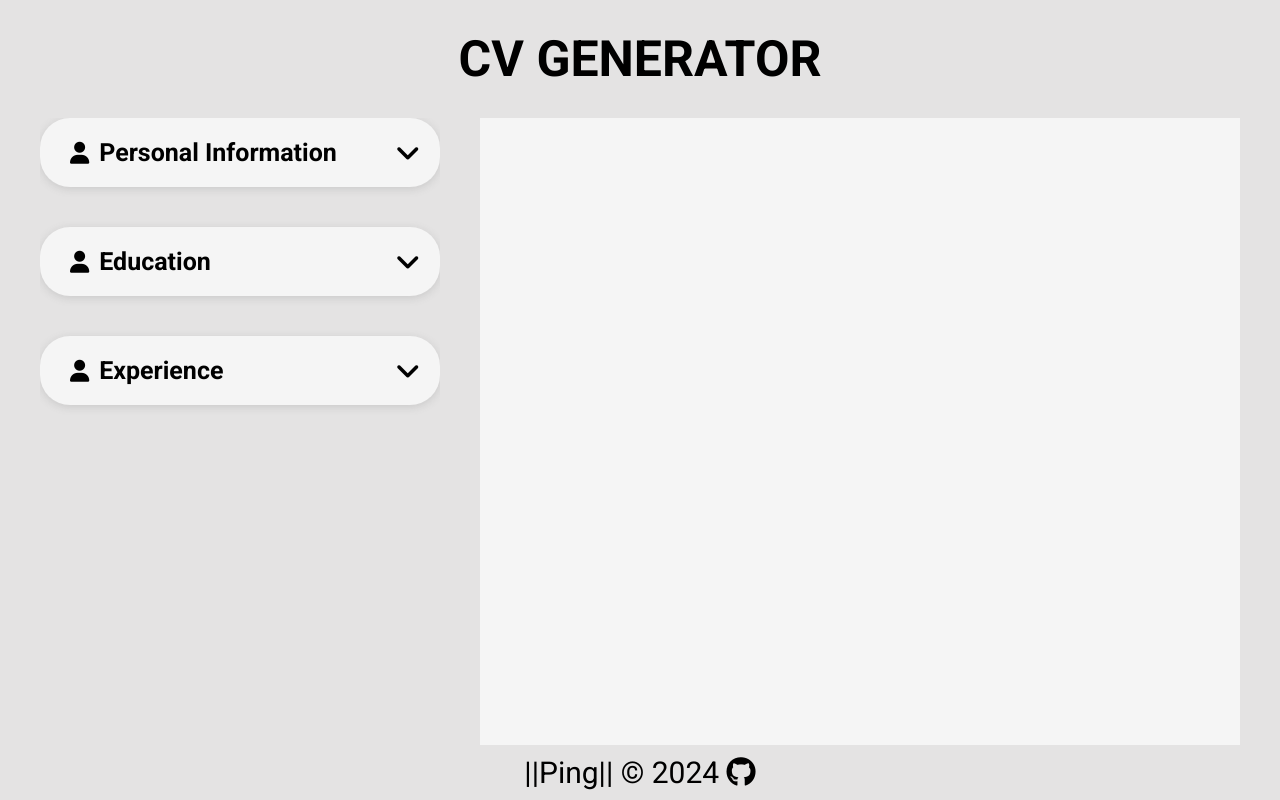
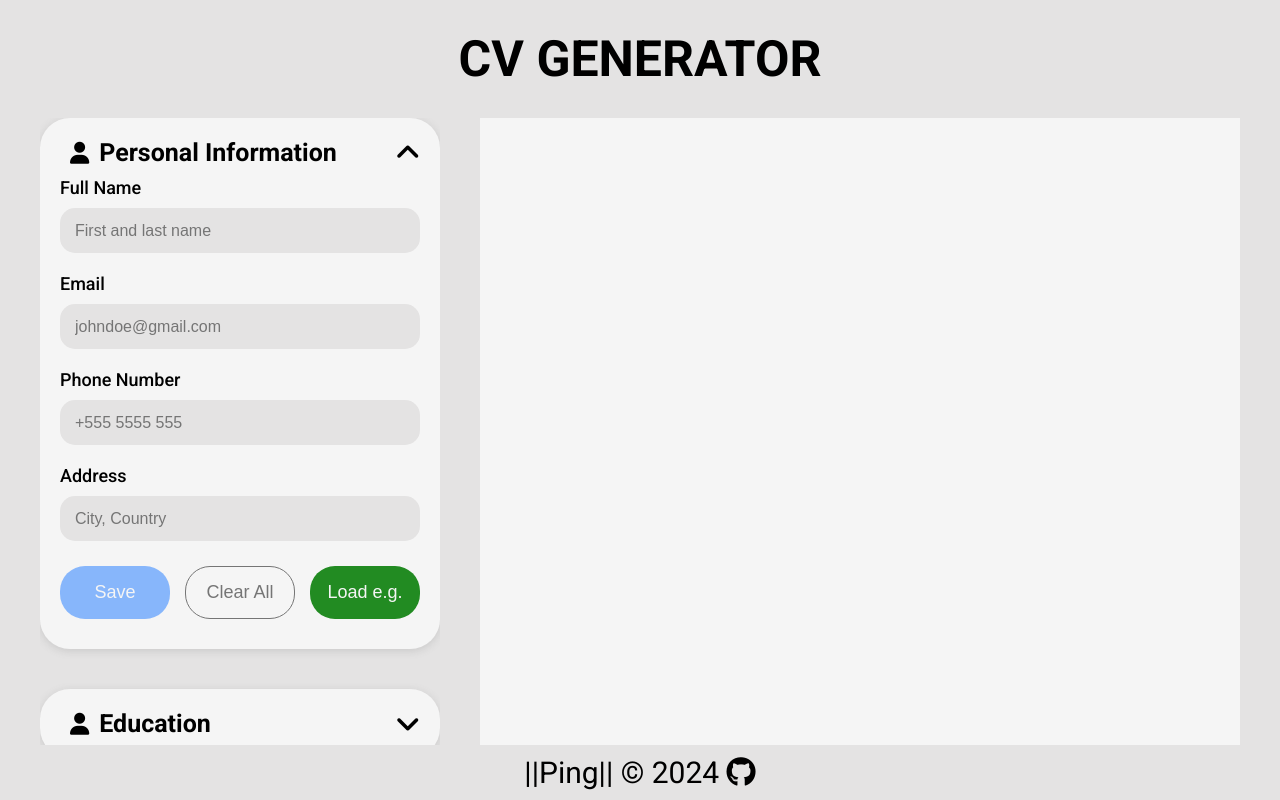
Before and after one commit to llpingll/cv-application-builder, a React (Vite) app: page / in a window 1280 px wide. Built offline with nearby package versions, Linux system fonts and the light colour scheme.

Commit message:
Add loadExample and clearAll functionality || Fix cv preview spacing

```diff
--- a/src/components/Main.jsx
+++ b/src/components/Main.jsx
@@ -9,6 +9,7 @@ import PersonalInfo from "./PersonalInfo";
 import Education from "./Education";
 import Cv from "./Cv";
 import Experience from "./Experience";
+import exampleData from "../data";
 
 function Main() {
   const [basicFormValues, setBasicFormValues] = useState("");
@@ -18,7 +19,24 @@ function Main() {
   const [expFormItems, setExpFormItems] = useState([]);
   const [expFormEdit, setExpFormEdit] = useState(false);
   const [expEditID, setExpEditID] = useState(null);
-  const [expanded, setExpanded] = useState(null);
+  const [expanded, setExpanded] = useState(0);
+
+  function clearExample() {
+    setBasicFormValues("");
+    setEducationFormItems("");
+    setExpFormItems("");
+
+    setEducEditID(null);
+    setExpEditID(null);
+    setEducationFormEdit(false);
+    setExpFormEdit(false);
+  }
+
+  function loadExample() {
+    setBasicFormValues(exampleData.personalInfo);
+    setEducationFormItems(exampleData.education);
+    setExpFormItems(exampleData.experience);
+  }
 
   function handleEducationEdit(id) {
     setEducationFormEdit(!educationFormEdit);
@@ -133,6 +151,8 @@ function Main() {
 
       <div className="forms-container">
         <PersonalInfo
+          loadExample={loadExample}
+          clearExample={clearExample}
           toggleExpanded={() => toggleExpanded(0)}
           saveFormValues={saveFormValues}
           expanded={expanded === 0}
--- a/src/components/PersonalInfo.jsx
+++ b/src/components/PersonalInfo.jsx
@@ -5,8 +5,15 @@ import { useState } from "react";
 import "../style.css";
 import InputContainer from "./form-components/InputContainer";
 import FormHeader from "./form-components/FormHeader";
+import ButtonContainer from "./form-components/ButtonContainer";
 
-function PersonalInfo({ saveFormValues, toggleExpanded, expanded }) {
+function PersonalInfo({
+  saveFormValues,
+  toggleExpanded,
+  expanded,
+  clearExample,
+  loadExample,
+}) {
   const form = "personalInfo";
   const [fullName, setFullname] = useState("");
   const [email, setEmail] = useState("");
@@ -31,7 +38,6 @@ function PersonalInfo({ saveFormValues, toggleExpanded, expanded }) {
         setAddress(value);
         break;
     }
-    // e.preventDefault();
   }
 
   function isFormFilled() {
@@ -47,8 +53,6 @@ function PersonalInfo({ saveFormValues, toggleExpanded, expanded }) {
       tel,
       address,
     };
-    // saveFormValues function lives (is defined) in parent becuase all
-    // forms use the same funcion therefore adhearing to DRY
     saveFormValues(formData);
     // reset all input fields after form submission
     setFullname("");
@@ -102,7 +106,17 @@ function PersonalInfo({ saveFormValues, toggleExpanded, expanded }) {
             placeholder="City, Country"
             label="Address"
           />
-          <button type="submit" className="save" disabled={!isFormFilled()}>Save</button>
+          <ButtonContainer
+            isFormFilled={isFormFilled}
+            form={form}
+            clearExample={clearExample}
+            loadExample={loadExample}
+          />
+          {/* <button type="submit" className="save" disabled={!isFormFilled()}>Save</button>
+          <div className="example">
+          <button type="button" className="clear">Clear</button>
+          <button type="button" className="load">Load</button>
+          </div> */}
         </>
       )}
     </form>
--- a/src/components/form-components/ButtonContainer.jsx
+++ b/src/components/form-components/ButtonContainer.jsx
@@ -11,11 +11,27 @@ function ButtonContainer({
   setShowinputs,
   clearInputs,
   form,
+  clearExample,
+  loadExample,
 }) {
   return (
     <div className="button-container">
       <button type="submit" className="save" disabled={!isFormFilled()}>Save</button>
-      <button type="button" className="cancel" onClick={handleCancel}>Cancel</button>
+
+      {form === "personalInfo" && (
+        <>
+          <button type="button" className="clear" onClick={clearExample}>Clear All</button>
+          <button type="button" className="load" onClick={loadExample}>Load e.g.</button>
+        </>
+      )}
+
+      {form === "education" && (
+        <button type="button" className="cancel" onClick={handleCancel}>Cancel</button>
+      )}
+      {form === "experience" && (
+        <button type="button" className="cancel" onClick={handleCancel}>Cancel</button>
+      )}
+
       {educationFormEdit && (
       <button
         type="button"
--- /dev/null
+++ b/src/data.js
@@ -0,0 +1,43 @@
+const exampleData = {
+  personalInfo: {
+    form: "personalInfo",
+    fullName: "John Doe",
+    email: "johndoe@mail.com",
+    tel: "+555 5555 555",
+    address: "New York, US",
+  },
+  education: [{
+    form: "education",
+    school: "Harvard Univeristy",
+    degree: "Bachelors in Computer science",
+    location: "Cambridge, US",
+    startDate: "01/02/2019",
+    endDate: "15/02/2022",
+    id: crypto.randomUUID(),
+  },
+  ],
+  experience: [
+    {
+      form: "experience",
+      company: "FeatureRich Inc.",
+      title: "Full stack Developer",
+      location: "London, UK",
+      startDate: "01/03/2023",
+      endDate: "Current",
+      description: "Designed and prototyped user interface patterns for various clients in various industries, ranging from self-service apps within the telecommunications-sector to mobile games for IOS and Android",
+      id: crypto.randomUUID(),
+    },
+    {
+      form: "experience",
+      company: "StartUp Tech",
+      title: "Junior Developer",
+      location: "Oxford, UK",
+      startDate: "01/03/2021",
+      endDate: "12/13/2022",
+      description: "Developing and improving new and existing features, working with web designers to improve and update client UI & UX",
+      id: crypto.randomUUID(),
+    },
+  ],
+};
+
+export default exampleData;
--- a/src/style.css
+++ b/src/style.css
@@ -127,6 +127,8 @@ input:focus {
 }
 
 /* Input buttons common values */
+.clear,
+.load,
 .save,
 .cancel,
 .delete {
@@ -150,8 +152,14 @@ input:focus {
 	cursor: not-allowed;
 }
 
+/* Load button */
+.load {
+	background-color: forestgreen;
+}
+
 /* Cancel button */
-.cancel {
+.cancel,
+.clear {
 	color: rgb(117, 117, 117);
 	background-color: whitesmoke;
 	border: 1px solid rgb(117, 117, 117);
@@ -250,7 +258,7 @@ input:focus {
 /* CV Education */
 .cv-education,
 .cv-experience {
-	padding: 30px 50px;
+	padding: 0 30px 20px;
 }
 
 .cv-education-heading,
@@ -268,6 +276,11 @@ input:focus {
 	text-align: left;
 	gap: 28px;
 	height: fit-content;
+}
+
+.education-item > :first-child,
+.experience-item > :first-child {
+	min-width: 208px;
 }
 
 .education-item > div,
```
